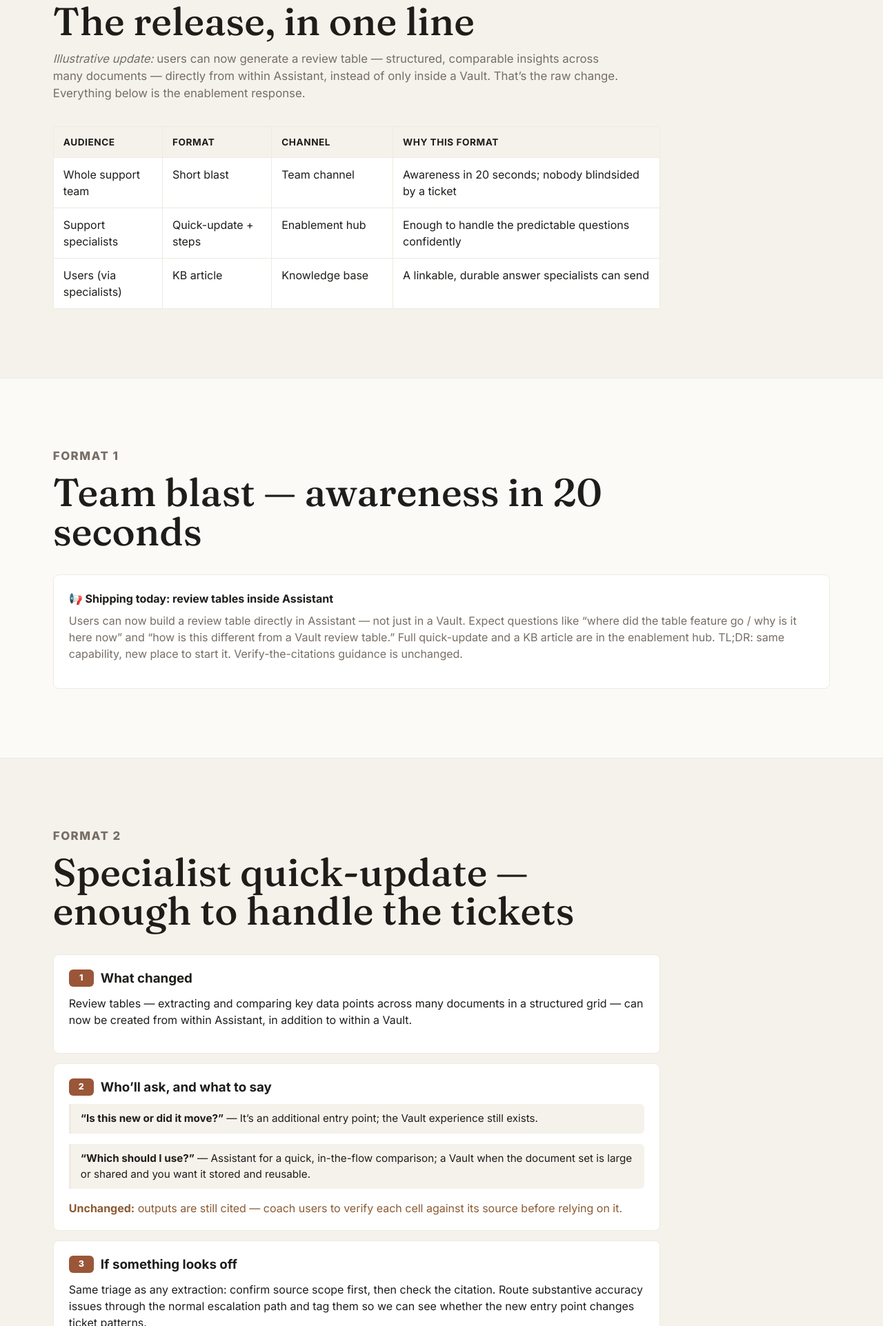
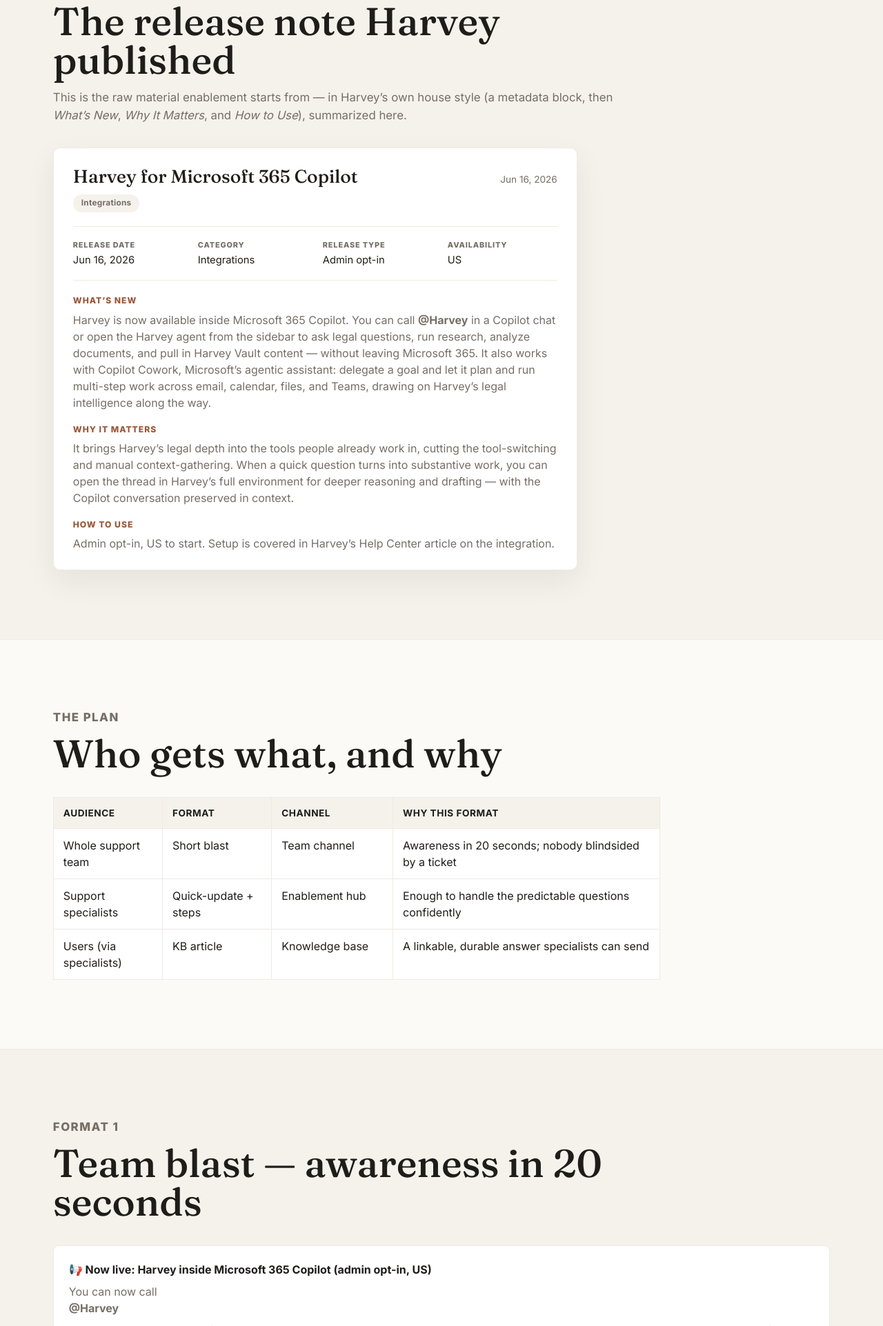
Before and after one commit to ajdonnelly/harvey-support-enablement, a plain HTML site: page product-update-note.html in a window 1280 px wide. Shown: the part 877-2800 px from the top of the page at 69% size. Drawn offline with Linux system fonts and the light colour scheme.

Commit message:
Add files via upload

```diff
--- a/product-update-note.html
+++ b/product-update-note.html
@@ -14,7 +14,7 @@
     <title>Product Update → Enablement Note | Alex Donnelly</title>
     <meta
       name="description"
-      content="A sample showing how I'd turn a single product update into enablement content in three formats for three audiences, within a day."
+      content="A sample showing how I'd turn a real Harvey release note into enablement content in three formats for three audiences, within a day."
     >
     <link rel="icon" href="favicon.svg" type="image/svg+xml">
     <link rel="icon" href="favicon.png" sizes="48x48">
@@ -22,7 +22,7 @@
     <link rel="preconnect" href="https://fonts.googleapis.com">
     <link rel="preconnect" href="https://fonts.gstatic.com" crossorigin>
     <link href="https://fonts.googleapis.com/css2?family=Fraunces:opsz,wght@9..144,400;9..144,500;9..144,600&family=Inter:wght@400;500;600;700;800&display=swap" rel="stylesheet">
-    <link rel="stylesheet" href="styles.css?v=4">
+    <link rel="stylesheet" href="styles.css?v=5">
   </head>
   <body>
     <header class="site-header">
@@ -47,23 +47,24 @@
       <section class="section">
         <div class="section-heading">
           <p class="eyebrow">Sample deliverable &middot; Product-update enablement</p>
-          <h2>One update, three formats, one day</h2>
+          <h2>One release note, three formats, one day</h2>
           <p>
-            When a product ships fast, enablement&rsquo;s job is to turn each change into the right
-            learning for each audience before it shows up as a wave of tickets. This sample takes a single
-            update and shows the same information rendered three ways &mdash; a team blast, a specialist
-            quick-update, and a knowledge-base article &mdash; plus how I&rsquo;d decide what goes where.
+            When a product ships fast, enablement&rsquo;s job is to turn each release note into the right
+            learning for each audience before it surfaces as a wave of tickets. This sample takes a real
+            Harvey release and shows the same change rendered three ways &mdash; a team blast, a specialist
+            quick-update, and a knowledge-base article &mdash; plus how I&rsquo;d decide what goes where
+            and how I&rsquo;d know it landed.
           </p>
         </div>
 
         <div class="project-preview" role="note">
           <strong>About this sample</strong>
           <p>
-            Independent work sample built from Harvey&rsquo;s public product information; not affiliated
-            with or endorsed by Harvey, and containing no confidential material. The &ldquo;update&rdquo;
-            below is framed as an illustrative example based on a publicly described capability &mdash;
-            review tables available directly within Assistant &mdash; used here only to demonstrate format
-            and process.
+            Built around a real, public Harvey release note &mdash; <em>Harvey for Microsoft 365 Copilot</em>,
+            June 16, 2026 &mdash; summarized below in my own words. Independent work sample; not affiliated
+            with or endorsed by Harvey, and free of any confidential material. The release-note block is
+            paraphrased from Harvey&rsquo;s public Release Notes; everything after it is my enablement
+            response.
           </p>
         </div>
       </section>
@@ -71,12 +72,58 @@
       <section class="section muted">
         <div class="section-heading">
           <p class="eyebrow">The input</p>
-          <h2>The release, in one line</h2>
+          <h2>The release note Harvey published</h2>
           <p>
-            <em>Illustrative update:</em> users can now generate a review table &mdash; structured,
-            comparable insights across many documents &mdash; directly from within Assistant, instead of
-            only inside a Vault. That&rsquo;s the raw change. Everything below is the enablement response.
+            This is the raw material enablement starts from &mdash; in Harvey&rsquo;s own house style
+            (a metadata block, then <em>What&rsquo;s New</em>, <em>Why It Matters</em>, and
+            <em>How to Use</em>), summarized here.
           </p>
+        </div>
+
+        <article class="relnote">
+          <div class="relnote-head">
+            <h3>Harvey for Microsoft 365 Copilot</h3>
+            <span class="relnote-date">Jun 16, 2026</span>
+          </div>
+          <span class="pill">Integrations</span>
+
+          <dl class="relnote-meta">
+            <div><dt>Release date</dt><dd>Jun 16, 2026</dd></div>
+            <div><dt>Category</dt><dd>Integrations</dd></div>
+            <div><dt>Release type</dt><dd>Admin opt-in</dd></div>
+            <div><dt>Availability</dt><dd>US</dd></div>
+          </dl>
+
+          <h4>What&rsquo;s New</h4>
+          <p>
+            Harvey is now available inside Microsoft 365 Copilot. You can call <strong>@Harvey</strong> in
+            a Copilot chat or open the Harvey agent from the sidebar to ask legal questions, run research,
+            analyze documents, and pull in Harvey Vault content &mdash; without leaving Microsoft 365. It
+            also works with Copilot Cowork, Microsoft&rsquo;s agentic assistant: delegate a goal and let it
+            plan and run multi-step work across email, calendar, files, and Teams, drawing on Harvey&rsquo;s
+            legal intelligence along the way.
+          </p>
+
+          <h4>Why It Matters</h4>
+          <p>
+            It brings Harvey&rsquo;s legal depth into the tools people already work in, cutting the
+            tool-switching and manual context-gathering. When a quick question turns into substantive work,
+            you can open the thread in Harvey&rsquo;s full environment for deeper reasoning and drafting
+            &mdash; with the Copilot conversation preserved in context.
+          </p>
+
+          <h4>How to Use</h4>
+          <p>
+            Admin opt-in, US to start. Setup is covered in Harvey&rsquo;s Help Center article on the
+            integration.
+          </p>
+        </article>
+      </section>
+
+      <section class="section">
+        <div class="section-heading">
+          <p class="eyebrow">The plan</p>
+          <h2>Who gets what, and why</h2>
         </div>
         <table class="rubric formats">
           <thead>
@@ -90,24 +137,25 @@
         </table>
       </section>
 
-      <section class="section">
+      <section class="section muted">
         <div class="section-heading">
           <p class="eyebrow">Format 1</p>
           <h2>Team blast &mdash; awareness in 20 seconds</h2>
         </div>
         <div class="project-preview">
-          <strong>&#128226; Shipping today: review tables inside Assistant</strong>
+          <strong>&#128226; Now live: Harvey inside Microsoft 365 Copilot (admin opt-in, US)</strong>
           <p>
-            Users can now build a review table directly in Assistant &mdash; not just in a Vault. Expect
-            questions like &ldquo;where did the table feature go / why is it here now&rdquo; and &ldquo;how
-            is this different from a Vault review table.&rdquo; Full quick-update and a KB article are in
-            the enablement hub. TL;DR: same capability, new place to start it. Verify-the-citations
-            guidance is unchanged.
+            You can now call <strong>@Harvey</strong> in a Copilot chat or open it from the sidebar &mdash;
+            ask legal questions, analyze documents, and pull Vault content without leaving Microsoft 365,
+            plus use it with Copilot Cowork for multi-step work. Expect &ldquo;is this turned on for us?&rdquo;
+            and &ldquo;Copilot vs. the full Harvey app?&rdquo; questions. Quick-update and KB article are in
+            the enablement hub. TL;DR: same Harvey, new place to reach it &mdash; citation/verify guidance is
+            unchanged.
           </p>
         </div>
       </section>
 
-      <section class="section muted">
+      <section class="section">
         <div class="section-heading">
           <p class="eyebrow">Format 2</p>
           <h2>Specialist quick-update &mdash; enough to handle the tickets</h2>
@@ -115,25 +163,30 @@
         <div class="findings-list">
           <article class="finding">
             <h3><span>1</span> What changed</h3>
-            <p>Review tables &mdash; extracting and comparing key data points across many documents in a
-            structured grid &mdash; can now be created from within Assistant, in addition to within a
-            Vault.</p>
+            <p>Harvey now runs inside Microsoft 365 Copilot: call <strong>@Harvey</strong> in a Copilot chat
+            or open the sidebar agent to ask questions, analyze documents, and pull Harvey Vault content. It
+            also works with Copilot Cowork for delegated, multi-step work across email, calendar, files, and
+            Teams.</p>
           </article>
           <article class="finding">
             <h3><span>2</span> Who&rsquo;ll ask, and what to say</h3>
-            <p class="vs"><strong>&ldquo;Is this new or did it move?&rdquo;</strong> &mdash; It&rsquo;s an
-            additional entry point; the Vault experience still exists.</p>
-            <p class="vs"><strong>&ldquo;Which should I use?&rdquo;</strong> &mdash; Assistant for a quick,
-            in-the-flow comparison; a Vault when the document set is large or shared and you want it stored
-            and reusable.</p>
-            <p class="catch"><strong>Unchanged:</strong> outputs are still cited &mdash; coach users to
-            verify each cell against its source before relying on it.</p>
+            <p class="vs"><strong>&ldquo;Is this on for us?&rdquo;</strong> &mdash; It&rsquo;s admin opt-in
+            and US-only to start; check with your workspace admin.</p>
+            <p class="vs"><strong>&ldquo;Copilot or the full Harvey app?&rdquo;</strong> &mdash; Copilot for
+            quick questions and analysis in your flow; when it becomes substantive, multi-step work, open the
+            thread in full Harvey &mdash; your Copilot conversation carries over.</p>
+            <p class="vs"><strong>&ldquo;Can it use our Vault?&rdquo;</strong> &mdash; Yes, it can pull
+            Harvey Vault content, subject to the same permissions.</p>
+            <p class="catch"><strong>Unchanged:</strong> answers are still cited &mdash; coach users to verify
+            against the source before relying on the output.</p>
           </article>
           <article class="finding">
             <h3><span>3</span> If something looks off</h3>
-            <p>Same triage as any extraction: confirm source scope first, then check the citation. Route
-            substantive accuracy issues through the normal escalation path and tag them so we can see
-            whether the new entry point changes ticket patterns.</p>
+            <p><strong>&ldquo;I don&rsquo;t see Harvey in Copilot.&rdquo;</strong> Confirm the admin has
+            opted in and the user is in a supported region (US). <strong>Vault content missing?</strong>
+            Check Vault permissions and source scope, same as in-app. Route substantive accuracy issues
+            through normal escalation and tag them, so we can see whether this new surface changes ticket
+            patterns.</p>
           </article>
         </div>
       </section>
@@ -144,25 +197,25 @@
           <h2>Knowledge-base article &mdash; the durable, linkable answer</h2>
         </div>
         <div class="project-preview">
-          <strong>Creating a review table from Assistant</strong>
+          <strong>Using Harvey in Microsoft 365 Copilot</strong>
           <p>
-            <em>What it is:</em> a review table extracts and compares key data points across multiple
-            documents in a structured, tabular view. You can now start one directly in Assistant.
+            <em>What it is:</em> call <strong>@Harvey</strong> in a Copilot chat or open the sidebar agent to
+            ask legal questions, analyze documents, and pull Harvey Vault content inside Microsoft 365. It
+            also works with Copilot Cowork for multi-step tasks across your Microsoft apps.
           </p>
           <p>
-            <em>When to use which:</em> use Assistant for a fast comparison in the middle of your work;
-            use a Vault when you&rsquo;re working over a large or shared document set you want stored,
-            permissioned, and reusable across the platform.
+            <em>Copilot vs. the full Harvey app:</em> use Copilot for quick, in-flow questions and analysis;
+            move to full Harvey for substantive, multi-step work &mdash; open the thread there and your
+            Copilot conversation is preserved in context.
           </p>
           <p>
-            <em>Good to know:</em> results are cited. Expand any cell&rsquo;s citation to confirm it
-            against the source before you rely on it &mdash; especially for dates, figures, and anything
-            outcome-determinative.
+            <em>Good to know:</em> this is admin opt-in and available in the US to start, and answers are
+            cited &mdash; expand a citation and confirm it against the source before you rely on it.
           </p>
           <p>
-            <em>If a result looks wrong:</em> first confirm the document was in scope for the query; then
-            open the citation to check the source. If the source genuinely doesn&rsquo;t support the cell,
-            contact support with the query and the cited passage.
+            <em>If you don&rsquo;t see it:</em> confirm your admin has enabled the integration and that
+            you&rsquo;re in a supported region; full setup steps are in Harvey&rsquo;s Help Center article on
+            the integration.
           </p>
         </div>
       </section>
@@ -173,12 +226,12 @@
           <h2>How I&rsquo;d know it landed</h2>
           <p>
             Content isn&rsquo;t done when it ships &mdash; it&rsquo;s done when it changes something. My
-            primary metric for an update like this is the <strong>topic ticket rate</strong>: tickets about
-            review tables per 100 active users, tracked week over week. If awareness landed, it
-            shouldn&rsquo;t spike when the feature rolls out; if it climbs, the blast or the article missed.
-            Around it I&rsquo;d watch two supporting signals &mdash; the KB article&rsquo;s &ldquo;was this
-            helpful?&rdquo; rate (is the content itself clear?) and whether tagged accuracy tickets shift
-            after the new entry point (a new failure mode to retrain on?).
+            primary metric for a release like this is the <strong>topic ticket rate</strong>: tickets about
+            &ldquo;enabling Harvey in Copilot&rdquo; and &ldquo;Copilot vs. Harvey&rdquo; per 100 active
+            users, tracked week over week. If awareness landed, it shouldn&rsquo;t spike at rollout; if it
+            climbs, the blast or the article missed. Around it I&rsquo;d watch two supporting signals &mdash;
+            the KB article&rsquo;s &ldquo;was this helpful?&rdquo; rate (is the content clear?) and whether
+            tagged accuracy tickets shift on the new Copilot surface (a new failure mode to retrain on?).
           </p>
           <p>
             One distinction I care about: ticket rate is a <em>lagging</em> signal, so I pair it with a
@@ -194,8 +247,8 @@
           <p class="eyebrow">Contact</p>
           <h2>This is the cadence I&rsquo;d run on every release</h2>
           <p>
-            Fast translation of change into the right format for each audience, then measuring whether it
-            worked. Glad to talk through how I&rsquo;d set it up for your team.
+            Fast translation of a release note into the right format for each audience, then measuring
+            whether it worked. Glad to talk through how I&rsquo;d set it up for your team.
           </p>
         </div>
         <a class="button primary" href="mailto:a.james.donnelly@gmail.com">Start a conversation</a>
--- a/styles.css
+++ b/styles.css
@@ -861,6 +861,98 @@
   white-space: normal;
 }
 
+/* Release-note block (mirrors Harvey's release-notes layout) */
+.relnote {
+  max-width: 760px;
+  padding: 26px 28px;
+  border: 1px solid var(--line);
+  border-radius: 10px;
+  background: var(--white);
+  box-shadow: var(--shadow);
+}
+
+.relnote-head {
+  display: flex;
+  align-items: baseline;
+  justify-content: space-between;
+  gap: 16px;
+  flex-wrap: wrap;
+}
+
+.relnote-head h3 {
+  margin: 0;
+  font-family: "Fraunces", Georgia, "Times New Roman", serif;
+  font-weight: 500;
+  font-size: 1.65rem;
+  line-height: 1.1;
+}
+
+.relnote-date {
+  color: var(--muted);
+  font-size: 0.85rem;
+  white-space: nowrap;
+}
+
+.pill {
+  display: inline-block;
+  margin-top: 12px;
+  padding: 4px 12px;
+  border-radius: 999px;
+  background: var(--soft);
+  color: var(--muted);
+  font-size: 0.74rem;
+  font-weight: 700;
+  letter-spacing: 0.02em;
+}
+
+.relnote-meta {
+  display: grid;
+  grid-template-columns: repeat(auto-fit, minmax(130px, 1fr));
+  gap: 14px 22px;
+  margin: 20px 0;
+  padding: 18px 0;
+  border-top: 1px solid var(--line);
+  border-bottom: 1px solid var(--line);
+}
+
+.relnote-meta div {
+  display: grid;
+  gap: 3px;
+}
+
+.relnote-meta dt {
+  margin: 0;
+  color: var(--muted);
+  font-size: 0.68rem;
+  font-weight: 800;
+  letter-spacing: 0.08em;
+  text-transform: uppercase;
+}
+
+.relnote-meta dd {
+  margin: 0;
+  font-size: 0.92rem;
+  color: var(--ink);
+}
+
+.relnote h4 {
+  margin: 18px 0 6px;
+  color: var(--rust);
+  font-size: 0.76rem;
+  font-weight: 800;
+  letter-spacing: 0.08em;
+  text-transform: uppercase;
+}
+
+.relnote p {
+  margin: 0;
+  color: var(--muted);
+}
+
+.relnote p + h4 {
+  margin-top: 18px;
+}
+
 /* Subtle hovers & dividers (restrained, Harvey-style) */
 .project-card,
 .writing-list article,
```
Also changed, not shown: chronology-challenge.html (+1 -1 lines), downward-force.html (+1 -1 lines), evaluation.html (+1 -1 lines), index.html (+1 -1 lines), instructional-design.html (+1 -1 lines), onboarding-module.html (+1 -1 lines), people-problem.html (+1 -1 lines), playbook.html (+1 -1 lines), rise-module.html (+1 -1 lines), support-job-aid.html (+1 -1 lines).
